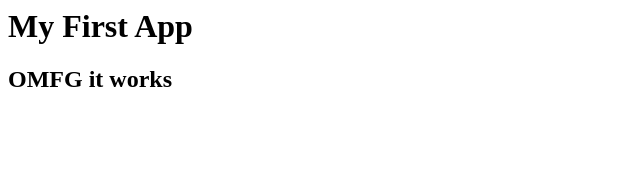
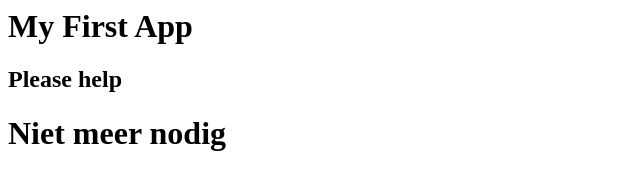
Before and after one commit to wessel0946676/First-app, a plain HTML site: page index.html in a window 1280 px wide. Shown: the whole page, without its empty margins (0-640 px from the left). Drawn offline with Linux system fonts and the light colour scheme.

Commit message:
changed index.html

```diff
--- a/index.html
+++ b/index.html
@@ -1,2 +1,3 @@
 <h1>My First App</h1>
-<h2>OMFG it works</h2>
+<h2>Please help</h2>
+<h1>Niet meer nodig</h1>
```
